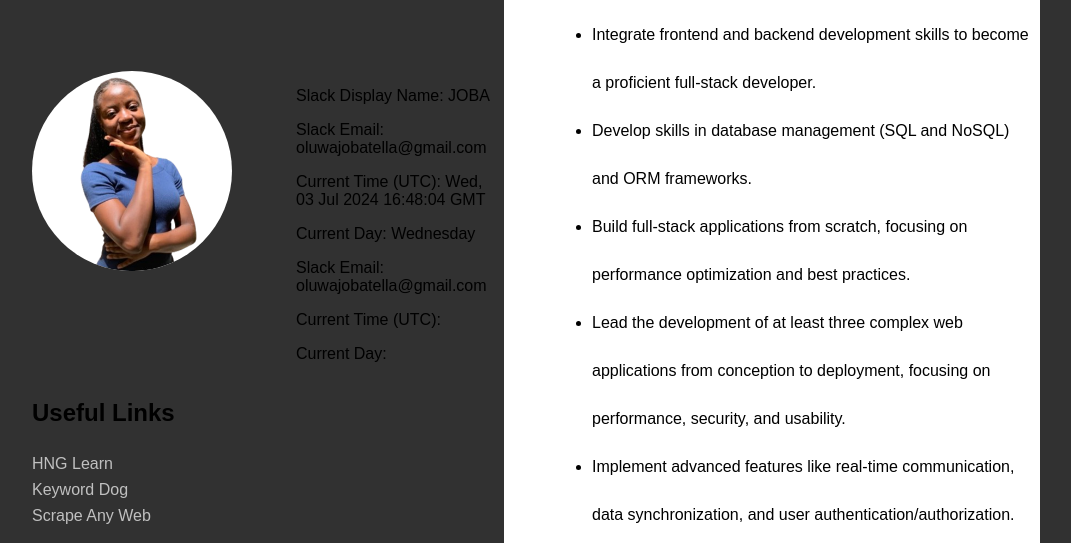
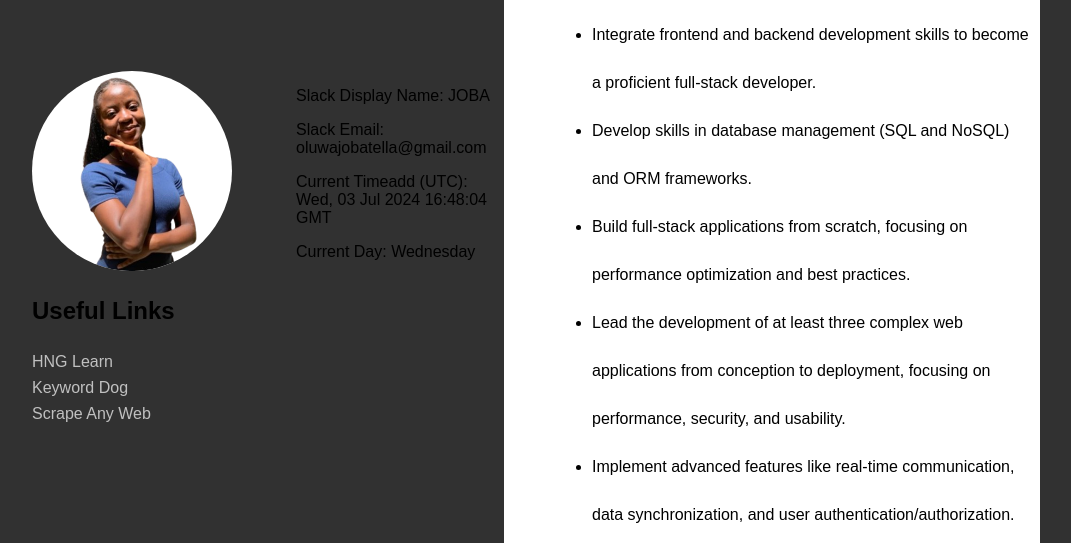
Before and after one commit to Jobby-designs/Slack_profile, a plain HTML site: page index.html in a window 1280 px wide. Shown: the part 257-800 px from the top of the page, without its empty margins (208-1279 px from the left). Drawn offline with Linux system fonts and the light colour scheme.

Commit message:
second commit

```diff
--- a/index.html
+++ b/index.html
@@ -33,15 +33,10 @@
               <span data-testid="slackEmail">oluwajobatella@gmail.com</span>
             </p>
             <p>
-              Current Time (UTC): <span data-testid="currentTimeUTC"></span>
+              Current Timeadd (UTC): <span data-testid="currentTimeUTC"></span>
             </p>
             <p>Current Day: <span data-testid="currentDay"></span></p>
-            <p>
-              Slack Email:
-              <span data-testid="slackEmail">oluwajobatella@gmail.com</span>
-            </p>
-            <p>Current Time (UTC): <span data-testid="currentTimeUTC"></span></p>
-            <p>Current Day: <span data-testid="currentDay"></span></p>
+
           </div>
 
 
```
